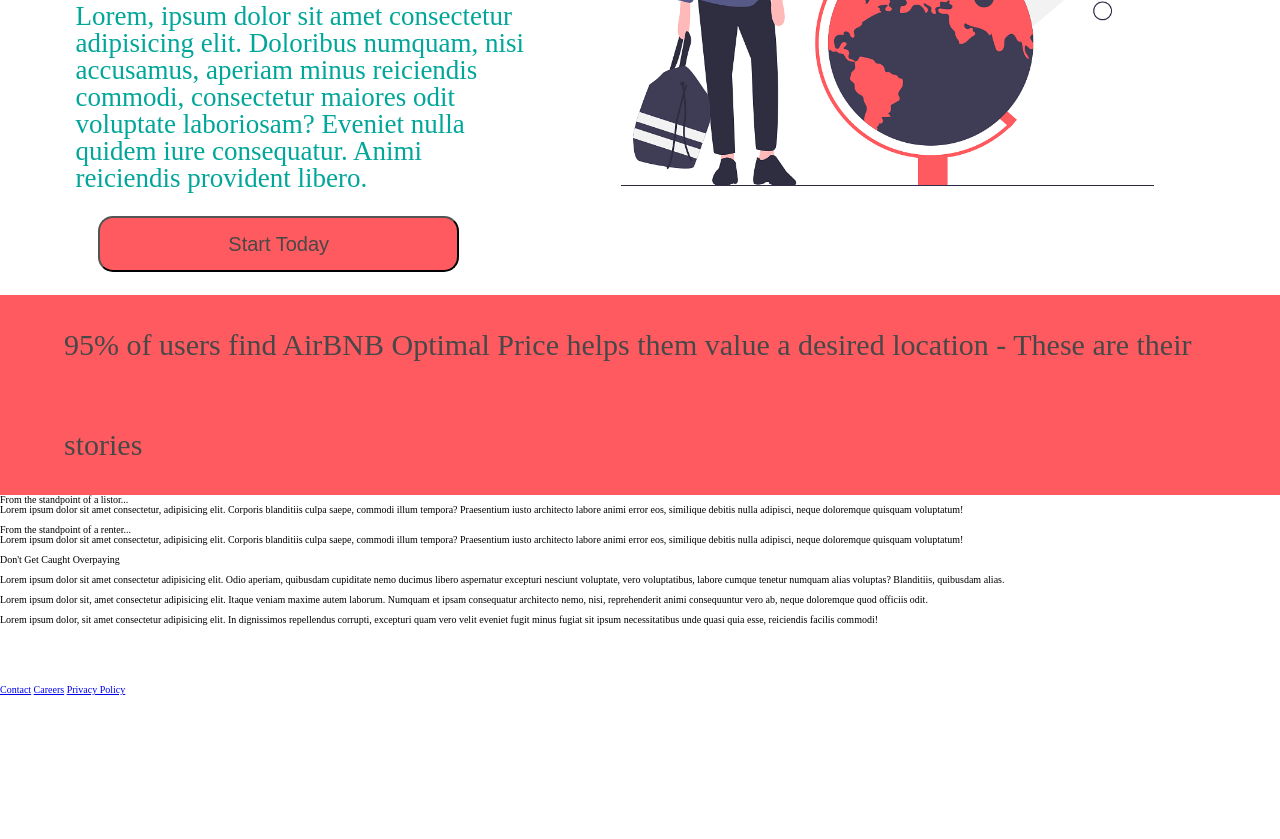
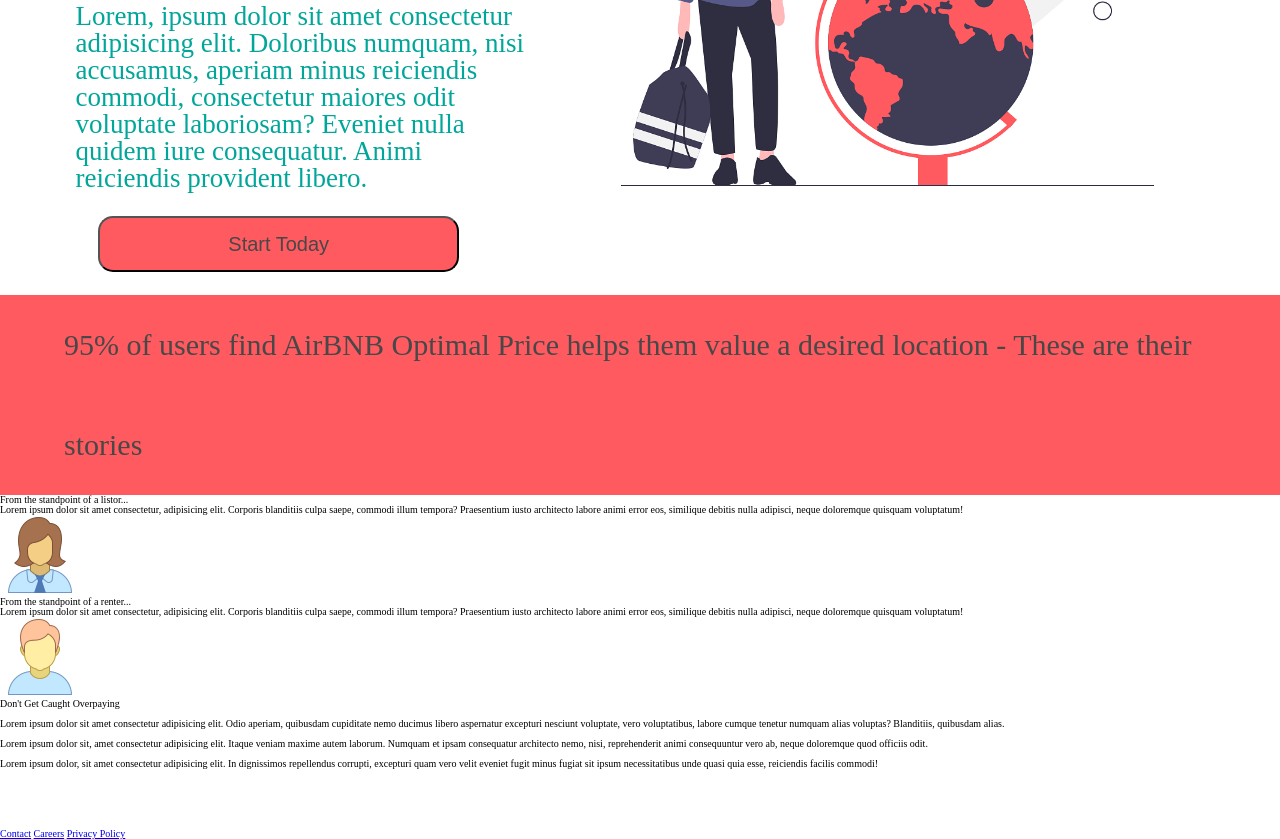
Before and after one commit to AirBnB-Optimal-Price-1-LS/Web-UI-Nicho, a plain HTML site: page homePage.html in a window 1280 px wide. Shown: the part 392-1231 px from the top of the page. Before the commit the page ends 1087 px from the top, so only its background shows below. Drawn offline with Linux system fonts and the light colour scheme.

Commit message:
testimony check

```diff
--- a/homePage.html
+++ b/homePage.html
@@ -40,14 +40,14 @@
 
         <section class="testimony"> <!--TESTIMONY SECTION BEGINS HERE-->
             <div> <!--TOP TESTIMONY CONTAINER DIV-->
-                <div> <!--TOP TESTIMONY HEADER DIV OR SUB DIV 1-->
+                <div class="topTest"> <!--TOP TESTIMONY HEADER DIV OR SUB DIV 1-->
                     <h3>From the standpoint of a listor...</h3>
                 </div>
                 <div><!--TOP TESTIMONY QUOTE OR SUB DIV 2-->
                     <p> Lorem ipsum dolor sit amet consectetur, adipisicing elit. Corporis blanditiis culpa saepe, commodi illum tempora? Praesentium iusto architecto labore animi error eos, similique debitis nulla adipisci, neque doloremque quisquam voluptatum!</p>
                 </div>
                 <div> <!--TOP TESTIMONY PROFILE IMAGE OR SUB DIV 3-->
-                    <img>
+                    <img class="profileImg", src="/img/icon1.png" alt="Profile Picture 1">
                 </div>
             </div> <!--CLOSE OF TOP TESTIMONY-->
             <div> <!--BOTTOM TESTIMONY CONTAINER DIV-->
@@ -58,7 +58,7 @@
                     <p> Lorem ipsum dolor sit amet consectetur, adipisicing elit. Corporis blanditiis culpa saepe, commodi illum tempora? Praesentium iusto architecto labore animi error eos, similique debitis nulla adipisci, neque doloremque quisquam voluptatum!</p>
                 </div>
                 <div> <!--BOTTOM TESTIMONY PROFILE IMAGE OR SUB DIV 3-->
-                    <img>
+                    <img class="profileImg", src="/img/icon2.png" alt="Profile Picture 2">
                 </div>
             </div> <!--CLOSE OF BOTTOM TESTIMONY CONTAINER DIV-->
         </section> <!--TESTIMONY SECTION ENDS HERE-->
--- a/less/index.less
+++ b/less/index.less
@@ -11,4 +11,6 @@
 
 @import "mainSection";
 
+@import "testimony";
+
 @import "homePage";
--- a/less/mainSection.less
+++ b/less/mainSection.less
@@ -56,6 +56,7 @@
 .largeQuote{
     width: 100%;
     background-color: @airBNB-red;
+    margin-bottom: 3.5%;
 
     .largeQuotePara{
     margin-left: 5%;
--- a/less/testimony.less
+++ b/less/testimony.less
@@ -0,0 +1,9 @@
+.testimony {
+    display: flex;
+    flex-direction: column;
+    justify-content: space-between;
+    align-items: center;
+    margin-top: 1.5%;
+    margin-left: 5%;
+    margin-right: 5%;
+}
```
Also changed, not shown: img/icon1.png (added), img/icon2.png (added), 2 other files.
